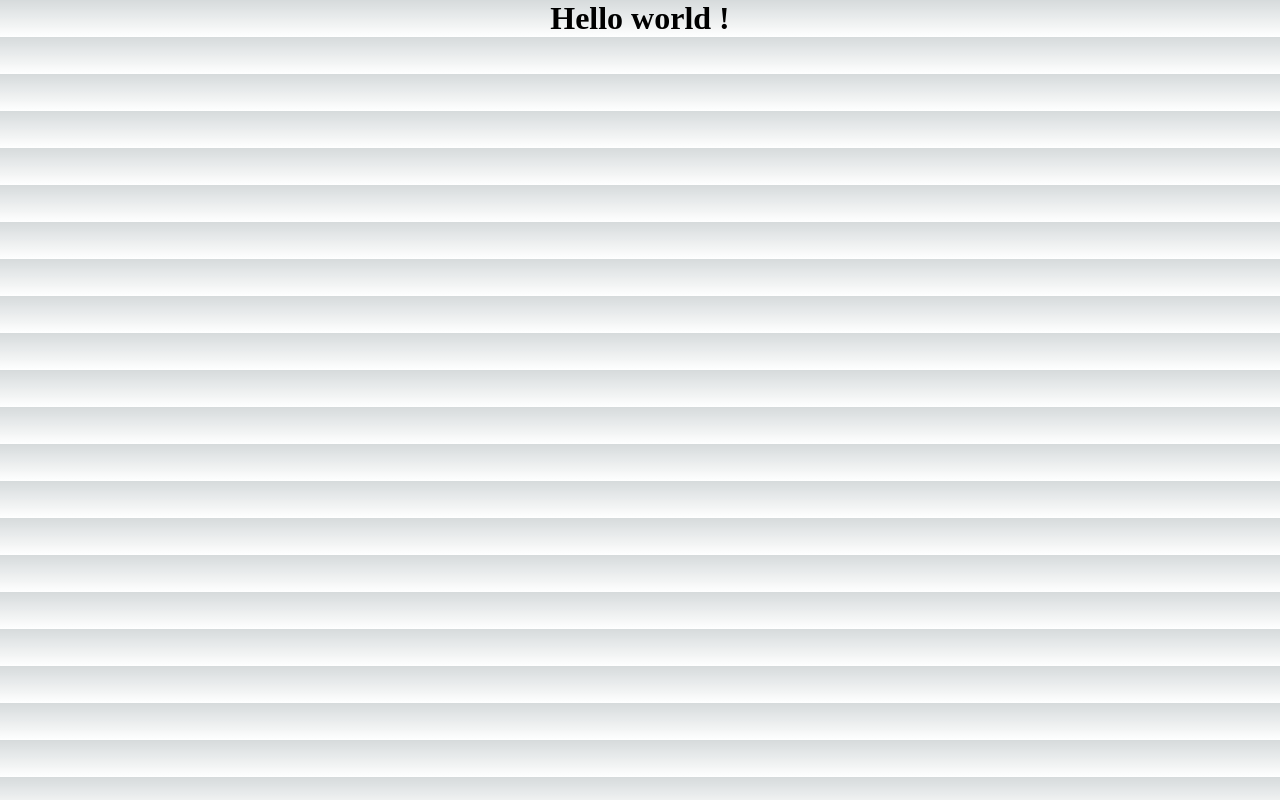
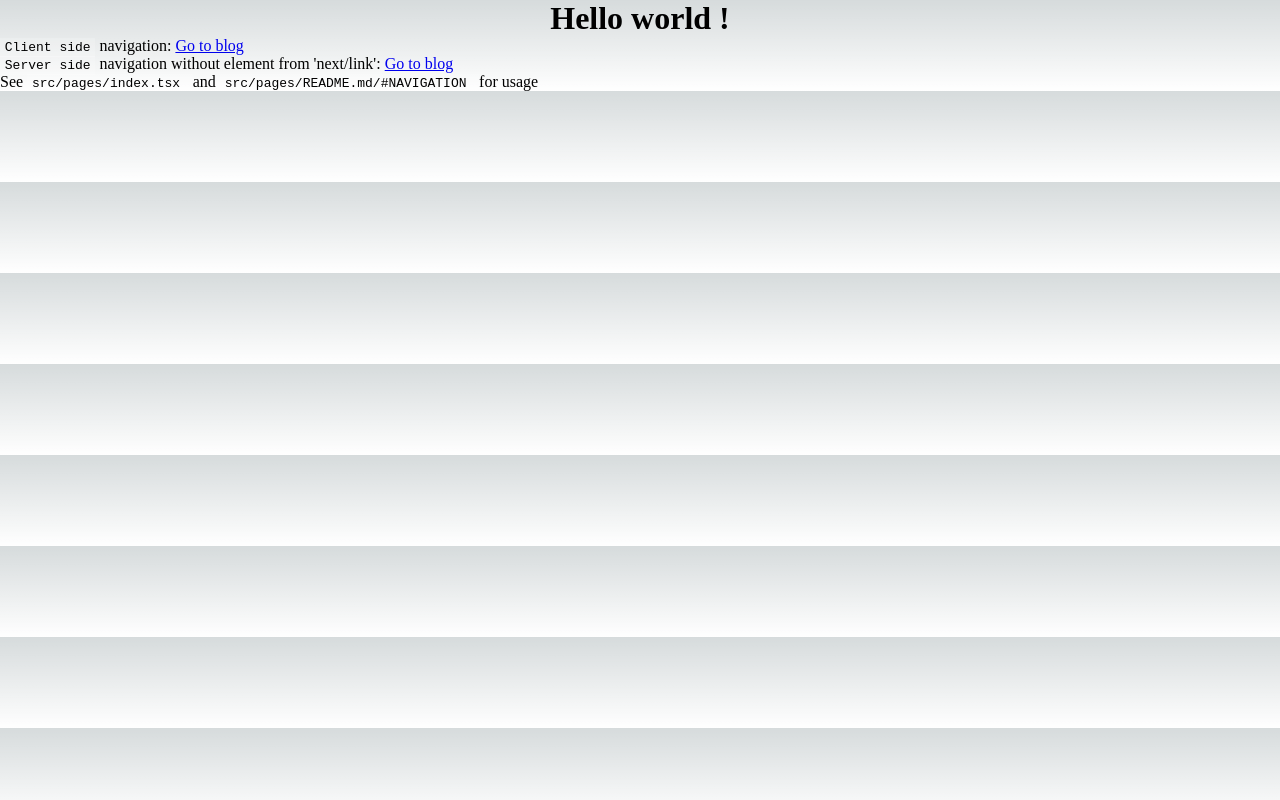
Before and after one commit to azeek21/Next-Notes, a Next.js app: page / in a window 1280 px wide. Built offline with nearby package versions, Linux system fonts and the light colour scheme.

Commit message:
navigating with Link from "next/link"

```diff
--- a/src/pages/blog/index.tsx
+++ b/src/pages/blog/index.tsx
@@ -1,6 +1,9 @@
-
+import Link from "next/link"
 export default function Blog(): React.ReactElement {
     return (
+        <>
         <h1>Hi from Blog page !</h1>
+        <Link href='/'>Go Home</Link>
+        </>
     )
 }
--- a/src/pages/index.tsx
+++ b/src/pages/index.tsx
@@ -1,8 +1,16 @@
+import Link from 'next/link'
+
 export default function Home() {
     return (
+        <div>
         <h1 style={{
             margin: "auto",
             textAlign: 'center'
         }}>Hello world !</h1>
+
+        <div> <code>Client side</code> navigation:  <Link href={'/blog'}> Go to blog</Link> </div>
+        <div> <code>Server side</code> navigation without element from 'next/link':   <a href='/blog'>Go to blog</a> </div>
+        <p>See <code>src/pages/index.tsx </code> and <code>src/pages/README.md/#NAVIGATION </code> for usage</p>
+        </div>
     )
 };
--- a/src/styles/globals.css
+++ b/src/styles/globals.css
@@ -96,8 +96,11 @@ body {
 }
 
 a {
-  color: inherit;
-  text-decoration: none;
+}
+
+code {
+  padding: 0.1rem 0.3rem;
+  background-color: rgba(255, 255, 255, 0.2);
 }
 
 @media (prefers-color-scheme: dark) {
```
Also changed, not shown: src/pages/README.md.
